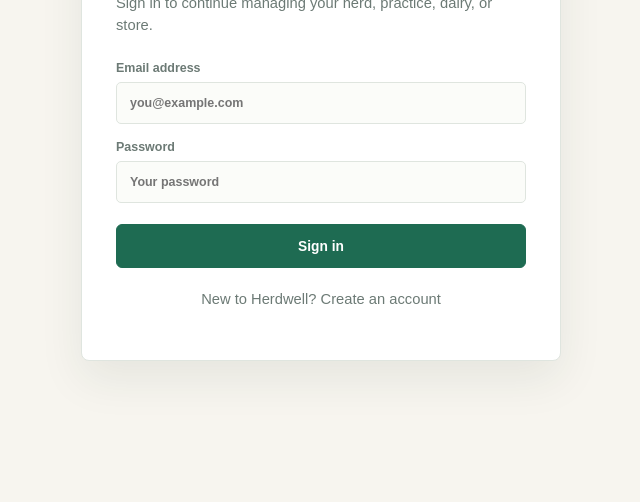
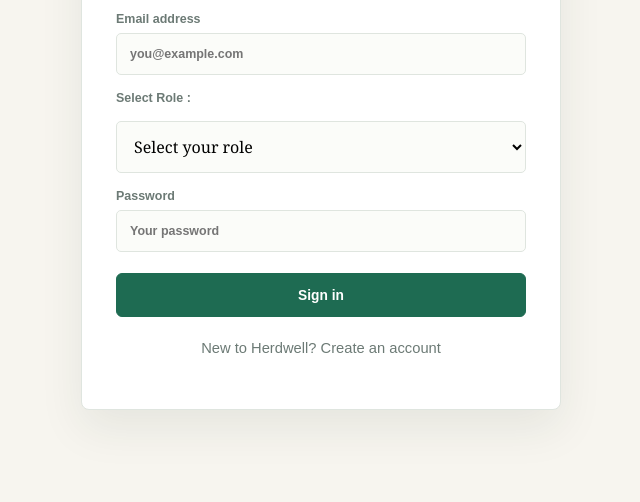
Before and after one commit to ShudhdodhanKurane/Cattle-Healthcare-Management-System, a plain HTML site: page frontend/login.html in a window 1280 px wide. Shown: the part 298-800 px from the top of the page, without its empty margins (319-959 px from the left). Drawn offline with Linux system fonts and the light colour scheme.

Commit message:
Enhance login form with role selection
Added a role selection dropdown to the login form.

```diff
--- a/frontend/login.html
+++ b/frontend/login.html
@@ -1,2 +1,40 @@
 <!doctype html>
-<html lang="en"><head><meta charset="utf-8"><meta name="viewport" content="width=device-width,initial-scale=1"><title>Sign in · Herdwell</title><link rel="stylesheet" href="assets/css/style.css"><link rel="stylesheet" href="assets/css/auth.css"></head><body><main class="auth-page"><section class="auth-card"><a class="brand" href="index.html"><span class="brand-mark">+</span> Herdwell</a><h1>Welcome back</h1><p>Sign in to continue managing your herd, practice, dairy, or store.</p><form class="auth-form" data-auth-form data-redirect="role-selection.html"><label>Email address<input type="email" required placeholder="you@example.com"></label><label>Password<input type="password" required placeholder="Your password"></label><button class="button" type="submit">Sign in</button></form><p class="auth-note">New to Herdwell? <a href="register.html">Create an account</a></p></section></main><script src="assets/js/auth.js"></script></body></html>
+<html lang="en">
+
+<head>
+    <meta charset="utf-8">
+    <meta name="viewport" content="width=device-width,initial-scale=1">
+    <title>Sign in/Page</title>
+    <link rel="stylesheet" href="assets/css/style.css">
+    <link rel="stylesheet" href="assets/css/auth.css">
+</head>
+
+<body>
+    <main class="auth-page">
+        <section class="auth-card"><a class="brand" style="color: black; font-size: medium;" href="index.html"><span class="brand-mark">🐄</span>Cattle HealthCare Management System</a>
+            <h1>Welcome back</h1>
+            <p>Sign in to continue managing your herd, practice, dairy, or store.</p>
+            <form class="auth-form" data-auth-form data-redirect="role-selection.html">
+                <label>Email address<input type="email" required placeholder="you@example.com"></label>
+                <label>Select Role : </label>
+                <select required>
+                    <option value="">Select your role</option>
+                    <option value="farmer">Farmer</option>
+                    <option value="veterinarian">Veterinarian</option>
+                    <option value="medical-store">Medical store</option>
+                    <option value="dairy-manager">Dairy manager</option>
+                    <optgroup label="Admin Roles">
+                        <option value="admin">Admin</option>
+                        <option value="super-admin">Super Admin</option>
+                    </optgroup>
+                </select>
+                <label>Password<input type="password" required placeholder="Your password"></label>
+                <button class="button" type="submit">Sign in</button>
+            </form>
+            <p class="auth-note">New to Herdwell? <a href="register.html">Create an account</a></p>
+        </section>
+    </main>
+    <script src="assets/js/auth.js"></script>
+</body>
+
+</html>
```
